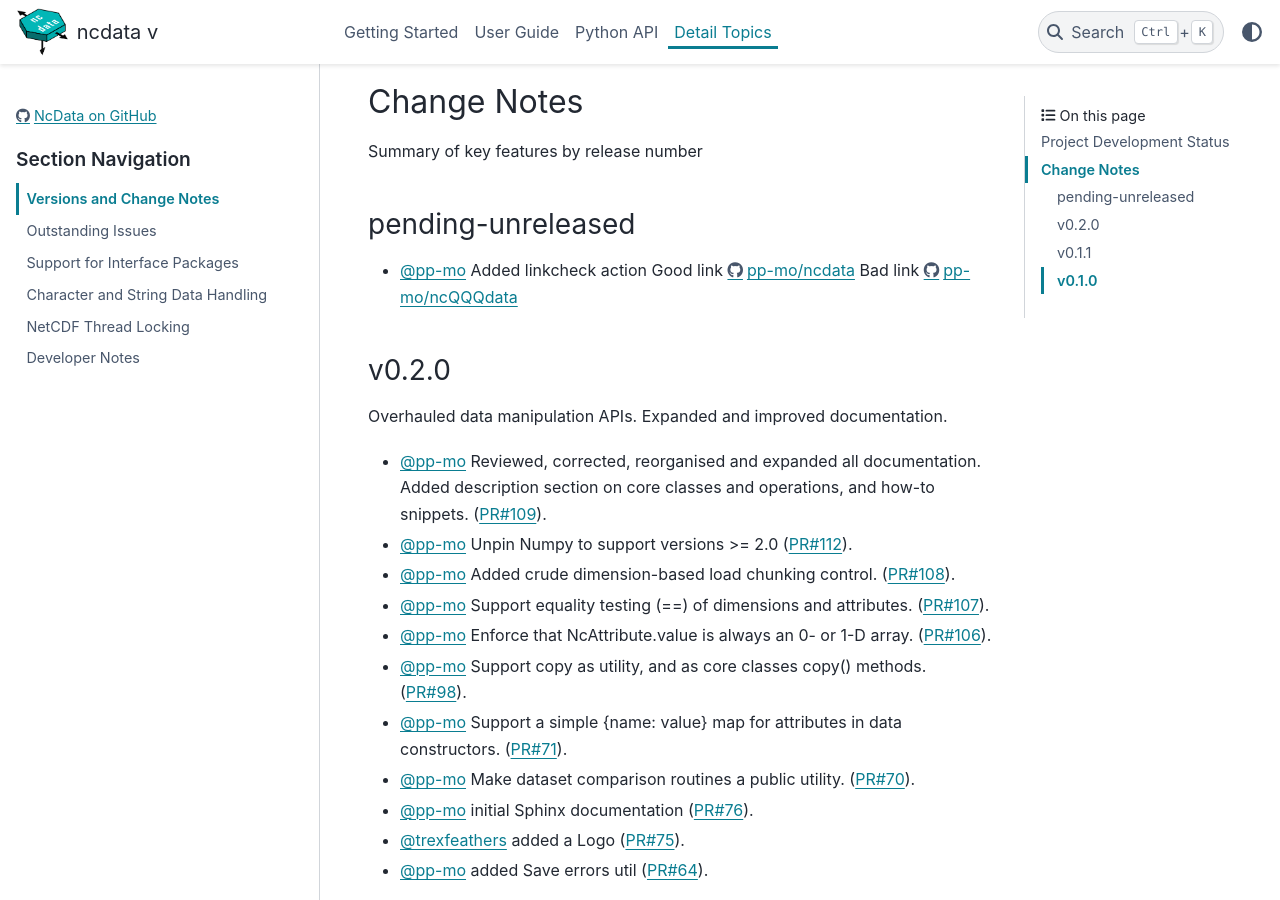
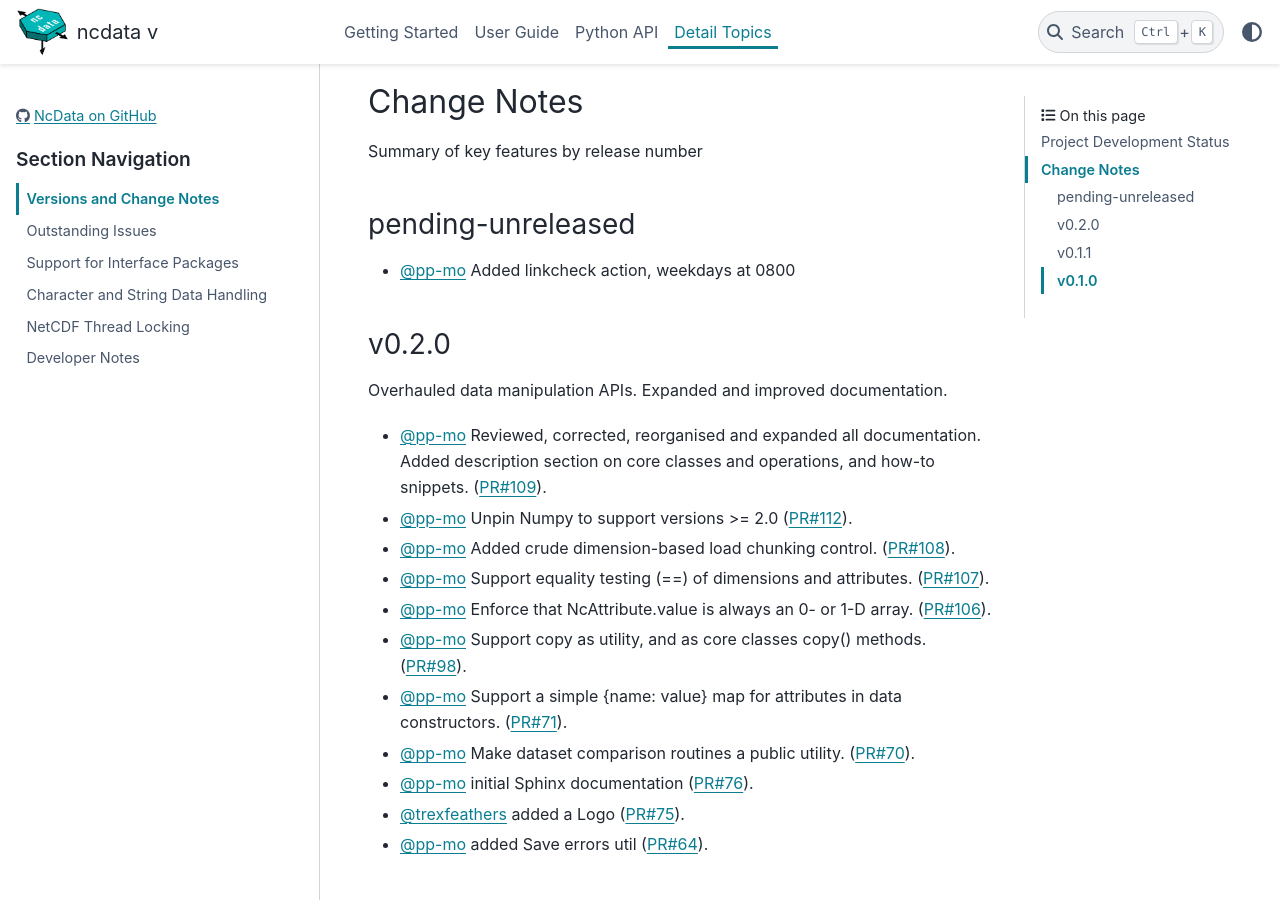
Before and after one commit to pp-mo/ncdata, a Sphinx documentation site: the page built from docs/change_log.rst, in a window 1280 px wide and 900 px high, scrolled down 445 px. Built offline with Sphinx 7.4.7 and the PyData theme 0.15.4, drawn with Linux system fonts in a browser that asks for light colours; the version number could not be read and is left out.

Commit message:
Linkcheck adjusted.

```diff
--- a/docs/change_log.rst
+++ b/docs/change_log.rst
@@ -26,9 +26,7 @@ Summary of key features by release number
 
 pending-unreleased
 ^^^^^^^^^^^^^^^^^^
-* `@pp-mo`_ Added linkcheck action
-  Good link https://github.com/pp-mo/ncdata
-  Bad link https://github.com/pp-mo/ncQQQdata
+* `@pp-mo`_ Added linkcheck action, weekdays at 0800
 
 
 v0.2.0
```
Also changed, not shown: 1 other file.
